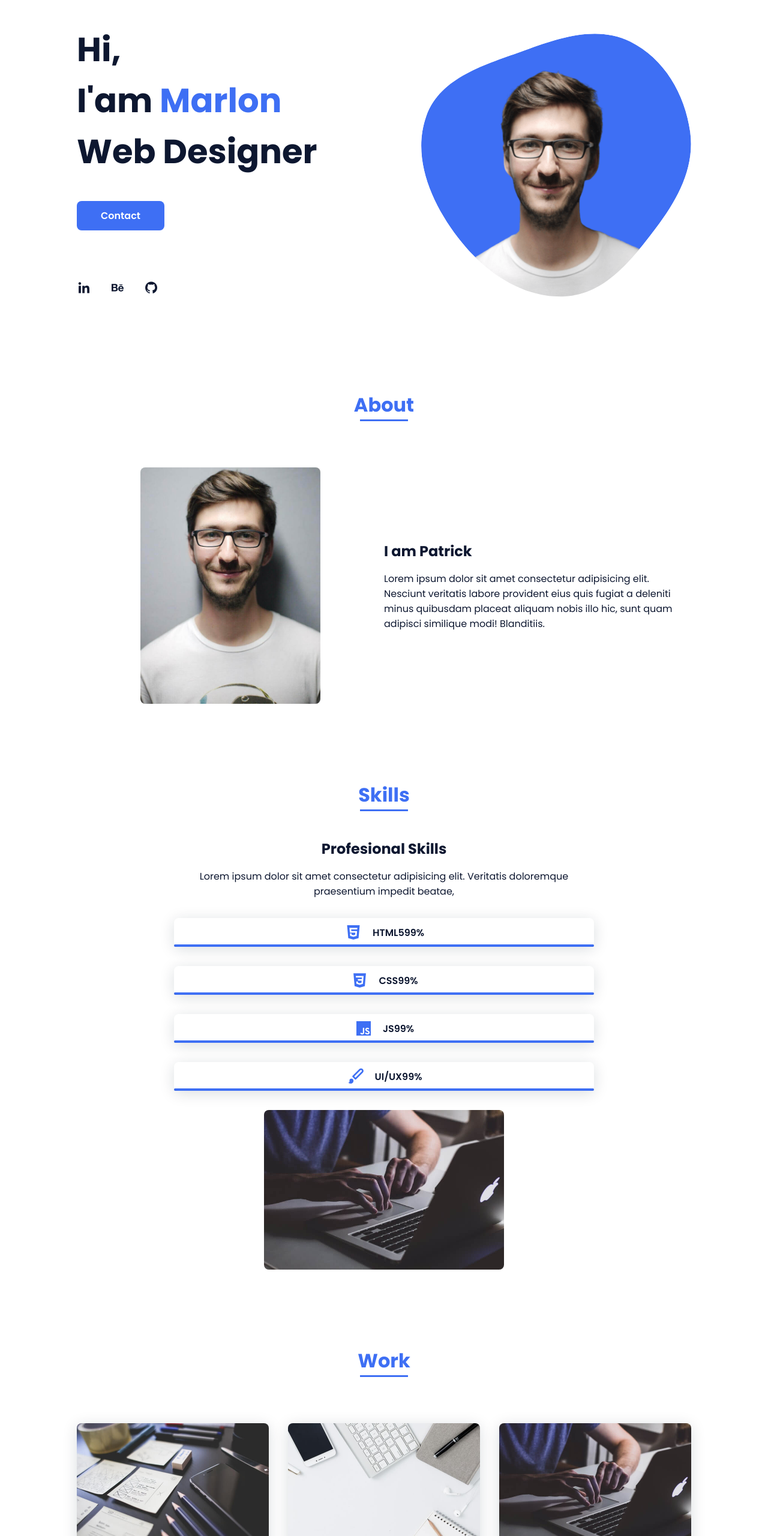
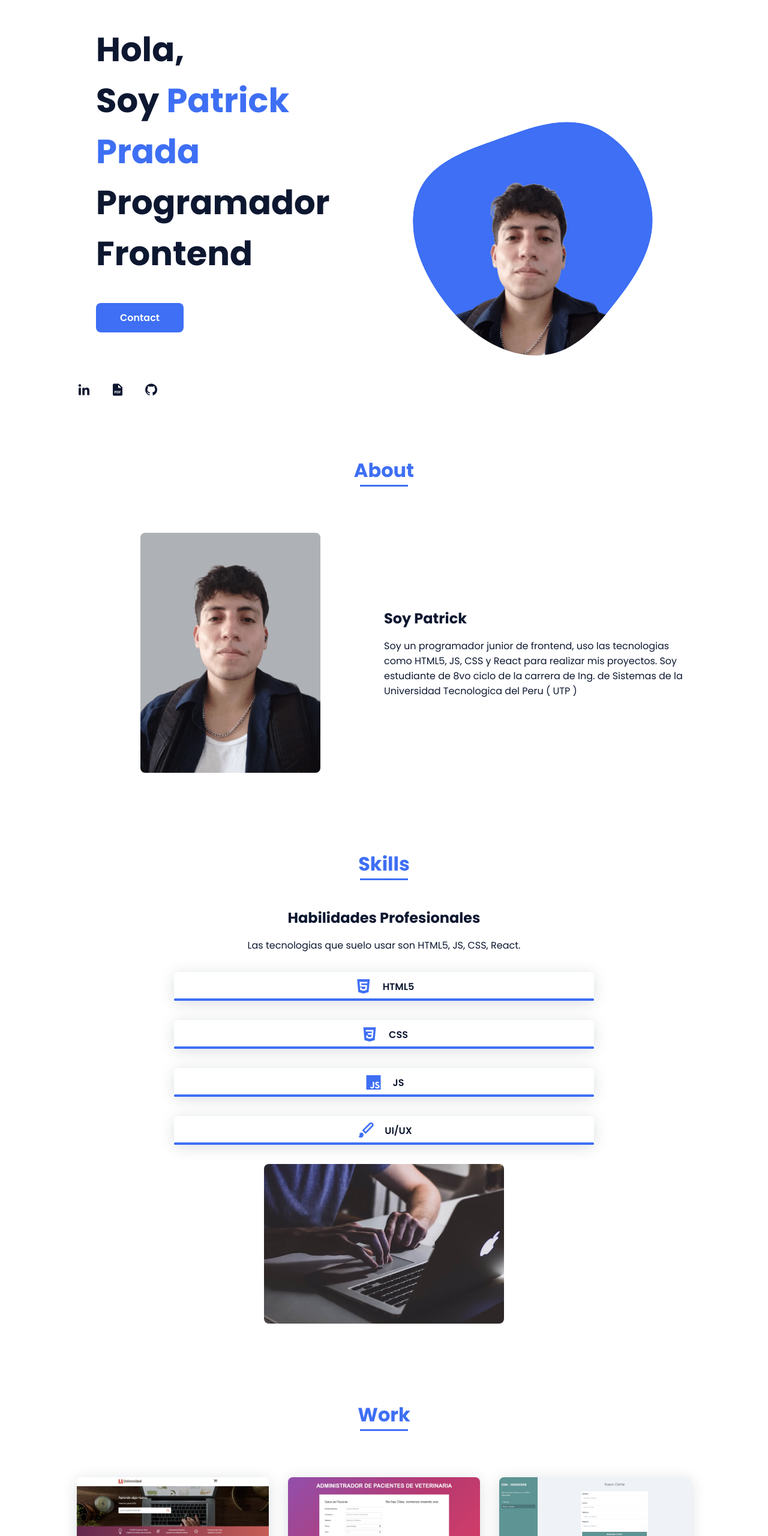
Before and after one commit to patricking02/Portafolio_Web, a plain HTML site: page index.html in a window 1280 px wide. Shown: the part 120-2680 px from the top of the page at 60% size. Drawn offline with nearby package versions, Linux system fonts and the light colour scheme.

Commit message:
Proyecto terminado

```diff
--- a/css/style.css
+++ b/css/style.css
@@ -190,6 +190,9 @@ img {
 }
 .home__data {
   align-self: center;
+  position: relative;
+  z-index: 2;
+  max-width: 60%;
 }
 .home__title {
   font-size: var(--big-font-size);
@@ -213,7 +216,7 @@ img {
 }
 .home__img {
   position: absolute;
-  right: 0;
+  right: -2rem;
   bottom: 0;
   width: 260px;
 }
@@ -423,6 +426,13 @@ img {
   .contact__container {
     justify-items: center;
   }
+  .home__img {
+    right: -1rem;
+    width: 200px;
+  }
+  .home__data {
+    max-width: 70%;
+  }
 }
 @media screen and (min-width: 768px) {
   body {
@@ -458,10 +468,16 @@ img {
   }
   .home {
     padding: 8rem 0 2rem;
+    height: 100vh; /* Añadido para controlar mejor la altura */
+  }
+  .home__data {
+    max-width: 45%; /* Reducido para dar más espacio */
+    padding-left: 2rem; /* Añadido para separar del borde */
   }
   .home__img {
-    width: 400px;
-    bottom: 10%;
+    width: 350px; /* Reducido el tamaño */
+    right: 2rem; /* Ajustado la posición */
+    bottom: 15%; /* Ajustado la posición vertical */
   }
   .about__container {
     padding-top: 2rem;
@@ -485,6 +501,9 @@ img {
     width: 80%;
     max-width: 400px;
   }
+  .home__data {
+    max-width: 50%;
+  }
 }
 @media screen and (min-width: 992px) {
   .bd-grid {
@@ -495,6 +514,11 @@ img {
     padding: 10rem 0 2rem;
   }
   .home__img {
-    width: 450px;
+    width: 400px;
+    right: 4rem;
+    bottom: 10%;
+  }
+  .home__data {
+    max-width: 50%;
   }
 }
--- a/index.html
+++ b/index.html
@@ -17,7 +17,7 @@
      <header class="l-header">
         <nav class="nav bd-grid">
             <div>
-                <a href="#" class="nav__logo">Marlon</a>
+                <a href="#" class="nav__logo">Patrick</a>
             </div>
 
             <div class="nav__menu" id="nav-menu">
@@ -42,15 +42,15 @@
         <!-- home -->
         <section class="home bd-grid" id="home">
             <div class="home__data">
-                <h1 class="home__title">Hi,<br>I'am <span class="home__title-color">Marlon</span><br> Web Designer</h1>
+                <h1 class="home__title">Hola,<br>Soy <span class="home__title-color">Patrick Prada</span><br> Programador Frontend</h1>
 
                 <a href="#" class="button">Contact</a>
             </div>
 
             <div class="home__social">
-                <a href="" class="home__social-icon"><i class='bx bxl-linkedin'></i></a>
-                <a href="" class="home__social-icon"><i class='bx bxl-behance' ></i></a>
-                <a href="" class="home__social-icon"><i class='bx bxl-github' ></i></a>
+                <a href="https://www.linkedin.com/feed/?trk=404_page" class="home__social-icon"><i class='bx bxl-linkedin'></i></a>
+                <a href="assets/Patrick-cv-devdatep-3.pdf" download="Patrick-cv-devdatep-3" class="home__social-icon"><i class='bx bxs-file-pdf'></i></a>
+                <a href="https://github.com/patricking02" class="home__social-icon"><i class='bx bxl-github' ></i></a>
             </div>
 
             <div class="home__img">
@@ -60,7 +60,7 @@
                     </mask>
                     <g mask="url(#mask0)">
                         <path d="M9.19024 145.964C34.0253 76.5814 114.865 54.7299 184.111 29.4823C245.804 6.98884 311.86 -14.9503 370.735 14.143C431.207 44.026 467.948 107.508 477.191 174.311C485.897 237.229 454.931 294.377 416.506 344.954C373.74 401.245 326.068 462.801 255.442 466.189C179.416 469.835 111.552 422.137 65.1576 361.805C17.4835 299.81 -17.1617 219.583 9.19024 145.964Z"/>
-                        <image class="home__blob-img" x="50" y="60" href="img/perfil.png"/>
+                        <image class="home__blob-img" x="50" y="60" href="img/patrick_perfil_sinfondo.png"/>
                     </g>
                 </svg>
             </div>
@@ -72,12 +72,12 @@
 
             <div class="about__container bd-grid">
                 <div class="about__img">
-                    <img src="img/about.jpg" alt="">
+                    <img src="img/patrick__perfil__fondogris.jpg" alt="">
                 </div>
 
                 <div>
-                    <h2 class="about__subtitle">I am Patrick</h2>
-                    <p class="about__text">Lorem ipsum dolor sit amet consectetur adipisicing elit. Nesciunt veritatis labore provident eius quis fugiat a deleniti minus quibusdam placeat aliquam nobis illo hic, sunt quam adipisci similique modi! Blanditiis.</p>
+                    <h2 class="about__subtitle">Soy Patrick</h2>
+                    <p class="about__text">Soy un programador junior de frontend, uso las tecnologias como HTML5, JS, CSS y React para realizar mis proyectos. Soy estudiante de 8vo ciclo de la carrera de Ing. de Sistemas de la Universidad Tecnologica del Peru ( UTP )</p>
                 </div>
 
             </div>
@@ -89,8 +89,8 @@
 
             <div class="skills__container bd-grid">
                 <div>
-                    <h2 class="skills__subtitle">Profesional Skills</h2>
-                    <p class="skills__text">Lorem ipsum dolor sit amet consectetur adipisicing elit. Veritatis doloremque praesentium impedit beatae, </p>
+                    <h2 class="skills__subtitle">Habilidades Profesionales</h2>
+                    <p class="skills__text">Las tecnologias que suelo usar son HTML5, JS, CSS, React. </p>
 
                     <div class="skills__data">
                         <div class="skills__names">
@@ -98,7 +98,7 @@
                             <span class="skills__name">HTML5</span>
                         </div>
                         <div>
-                            <span class="skills__percentage">99%</span>
+                            <span class="skills__percentage"></span>
                         </div>
                         <div class="skills__bar skills__html"></div>
                     </div>
@@ -109,7 +109,7 @@
                             <span class="skills__name">CSS</span>
                         </div>
                         <div>
-                            <span class="skills__percentage">99%</span>
+                            <span class="skills__percentage"></span>
                         </div>
                         <div class="skills__bar skills__css"></div>
                     </div>
@@ -120,7 +120,7 @@
                             <span class="skills__name">JS</span>
                         </div>
                         <div>
-                            <span class="skills__percentage">99%</span>
+                            <span class="skills__percentage"></span>
                         </div>
                         <div class="skills__bar skills__js"></div>
                     </div>
@@ -131,7 +131,7 @@
                             <span class="skills__name">UI/UX</span>
                         </div>
                         <div>
-                            <span class="skills__percentage">99%</span>
+                            <span class="skills__percentage"></span>
                         </div>
                         <div class="skills__bar skills__ux"></div>
                     </div>
@@ -149,22 +149,13 @@
 
                 <div class="work__container bd-grid">
                     <div class="work__img">
-                        <img src="img/work1.jpg" alt="">
+                        <a href="https://funny-blancmange-824acc.netlify.app/"><img src="img/carritoCompras.jpeg" alt=""></a>
                     </div>
                     <div class="work__img">
-                        <img src="img/work2.jpg" alt="">
+                        <a href="https://67aa174cbbb97dd95d907c8f--kaleidoscopic-semifreddo-9fa1d6.netlify.app/"><img src="img/administrado_citas_vet.jpeg" alt=""></a>
                     </div>
                     <div class="work__img">
-                        <img src="img/work3.jpg" alt="">
-                    </div>
-                    <div class="work__img">
-                        <img src="img/work4.jpg" alt="">
-                    </div>
-                    <div class="work__img">
-                        <img src="img/work5.jpg" alt="">
-                    </div>
-                    <div class="work__img">
-                        <img src="img/work6.jpg" alt="">
+                        <a href="https://67aa17c09d46fdd0914bb6e4--preeminent-druid-72646b.netlify.app/nuevo-cliente"><img src="img/crm_crud.jpeg" alt=""></a>
                     </div>
                 </div>
            </section>
@@ -174,12 +165,15 @@
             <h2 class="section-title">Contact</h2>
 
             <div class="contact__container bd-grid">
-                <form action="" class="contact__form">
-                    <input type="text" placeholder="Name" class="contact__input">
-                    <input type="mail" placeholder="Email" class="contact__input">
-                    <textarea name="" id="" cols="0" rows="10" class="contact__input"></textarea>
+                <form action="https://formsubmit.co/5ff5857648a7cb14aff66d95df18f79e" class="contact__form" method="POST">
+                    <input type="text" placeholder="Tu Nombre" class="contact__input" name="name">
+                    <input type="mail" placeholder="Tu Email" class="contact__input" name="email">
+                    <textarea name="asunto" id="" cols="0" rows="10" class="contact__input" placeholder="Escribe una descripcion."></textarea>
 
-                    <input type="button" class="contact__button button" value="Enviar">
+                    <button class="contact__button button" type="submit">Enviar</button>
+
+                    <input type="hidden" name="_next" value="http://127.0.0.1:5500/">
+                    <input type="hidden" name="_captcha" value="false">
                 </form>
             </div>
          </section>
```
Also changed, not shown: img/administrado_citas_vet.jpeg (added), img/carritoCompras.jpeg (added), img/crm_crud.jpeg (added), img/patrick__perfil__fondogris.jpg (added), img/patrick_perfil.jpeg (added), img/patrick_perfil_sinfondo.png (added), 1 other file.
